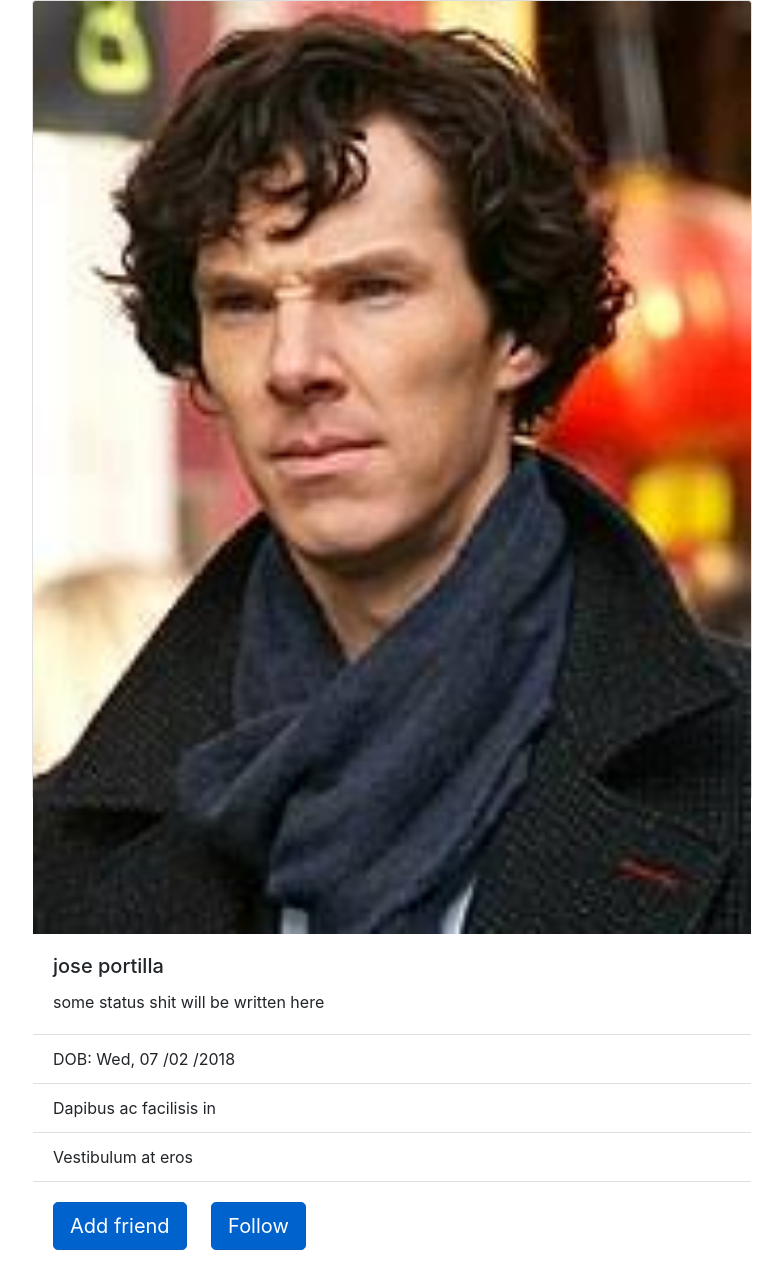
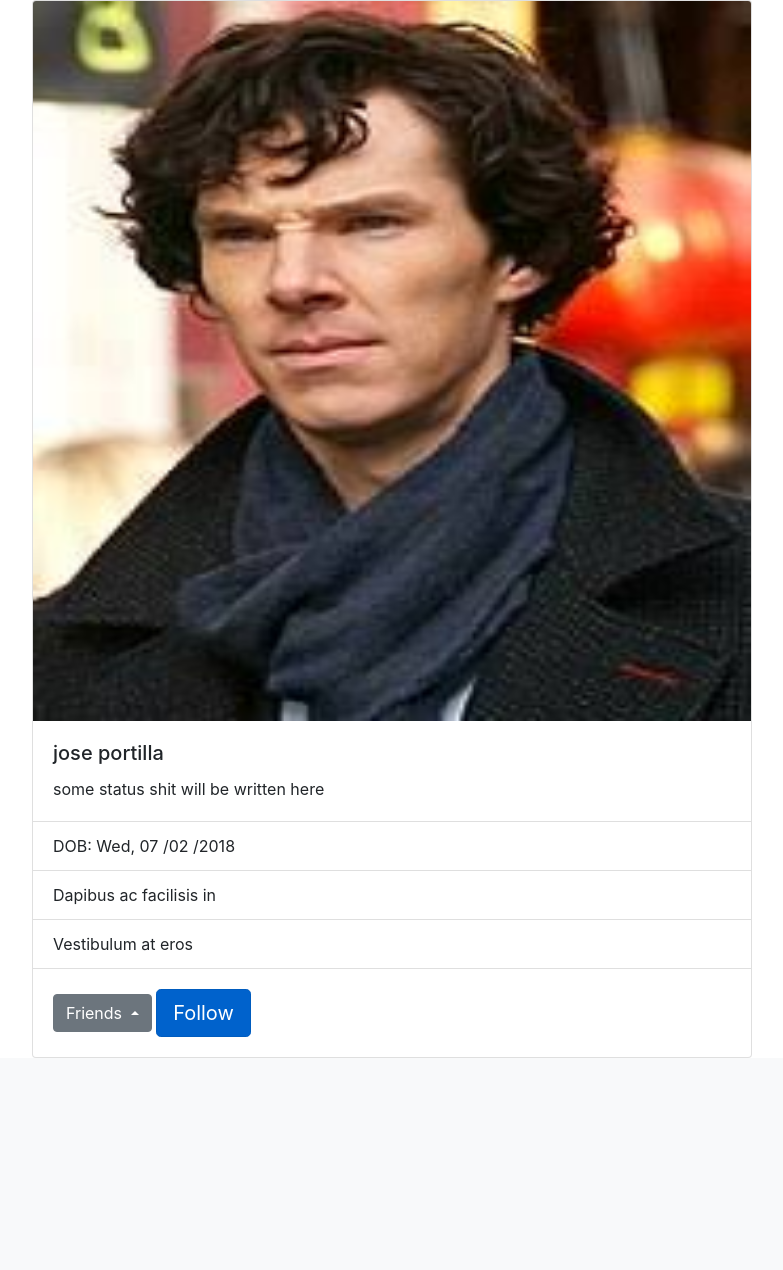
Before and after one commit to piyushnh/foodie, a Django app: a page that uses foodie_network/apps/userprofiles/templates/userprofiles/public_profile.html in a window 1280 px wide. Shown: the part 62-1332 px from the top of the page, without its empty margins (248-1031 px from the left). After the commit the page ends 1120 px from the top, so only its background shows below. Run offline with Django 3.2, Linux system fonts and the light colour scheme; a user stored in the database is signed in; data comes from the database, SQL or seed files in the repository; both versions use the stored data as it was after the commit; parts of the project's set-up code (start-up, migrations or seed data) failed here and were passed over; some libraries are stand-ins or nearby versions.

Commit message:
Implemented add friend functionality(if already friends, don't display as add friend). Trying unfriend

```diff
--- a/foodie_network/apps/friendship/models.py
+++ b/foodie_network/apps/friendship/models.py
@@ -94,10 +94,10 @@ class FriendshipRequest(models.Model):
             to_user=self.to_user
         )
 
-        # relation2 = Friend.objects.create(
-        #     from_user=self.to_user,
-        #     to_user=self.from_user
-        # )
+        relation2 = Friend.objects.create(
+            from_user=self.to_user,
+            to_user=self.from_user
+        )
 
         friendship_request_accepted.send(
             sender=self,
--- a/foodie_network/apps/friendship/templatetags/friendshiptags.py
+++ b/foodie_network/apps/friendship/templatetags/friendshiptags.py
@@ -65,3 +65,12 @@ def friend_rejected_count(user):
     Inclusion tag to display the count of rejected friend requests
     """
     return {'friend_rejected_count': len(Friend.objects.rejected_requests(user))}
+
+#my template tags
+
+@register.simple_tag(takes_context = True)
+def are_they_friends(context):
+     user1 = context['user']
+     user2 = context['other_user']
+     flag = Friend.objects.are_friends(user1, user2)
+     return flag
--- a/foodie_network/apps/friendship/urls.py
+++ b/foodie_network/apps/friendship/urls.py
@@ -5,7 +5,7 @@ except ImportError:
 from .views import view_friends, friendship_add_friend, friendship_accept, \
     friendship_reject, friendship_cancel, friendship_request_list, \
     friendship_request_list_rejected, friendship_requests_detail, followers,\
-    following, follower_add, follower_remove, all_users, friendship_requests_sent_list
+    following, follower_add, follower_remove, all_users, friendship_requests_sent_list, remove_friend
 
 app_name = 'friendship'
 
@@ -80,4 +80,9 @@ urlpatterns = [
         view=follower_remove,
         name='follower_remove',
     ),
+    url(
+        regex=r'^follower/remove_friend/(?P<friend_username>[\w-]+)/$',
+        view=remove_friend,
+        name='remove_friend',
+    ),
 ]
--- a/foodie_network/apps/userprofiles/templates/userprofiles/public_profile.html
+++ b/foodie_network/apps/userprofiles/templates/userprofiles/public_profile.html
@@ -1,24 +1,43 @@
 {% extends "base.html" %}
+{% load friendshiptags %}
 
 {% block body_block %}
 <div class="container">
 
-<div class="card" style="width: 45rem;margin:auto;height:50rem;">
+<div class="card" style="width: 45rem; margin:auto; height:auto;">
 
-  <img class="card-img-top" src="{{user.profile.profile_pic.url}}" alt="https://static-prod.testony.com/img/defaultavatar-8ab1ea5e26.jpg">
+  <img class="card-img-top" src="{{other_user.profile.profile_pic.url}}" style="height:45rem;" alt="https://static-prod.testony.com/img/defaultavatar-8ab1ea5e26.jpg">
 
   <div class="card-body">
-    <h5 class="card-title">{{user.first_name}} {{user.last_name}}</h5>
+    <h5 class="card-title">{{other_user.first_name}} {{other_user.last_name}}</h5>
     <p class="card-text">some status shit will be written here</p>
   </div>
   <ul class="list-group list-group-flush">
-    <li class="list-group-item">DOB: {{user.profile.date_of_birth|date:"D, d /m /Y"}}</li>
+    <li class="list-group-item">DOB: {{other_user.profile.date_of_birth|date:"D, d /m /Y"}}</li>
     <li class="list-group-item">Dapibus ac facilisis in</li>
     <li class="list-group-item">Vestibulum at eros</li>
   </ul>
+
   <div class="card-body">
-    <a href="{% url 'friendship:friendship_add_friend' user.username %}" class="btn btn-primary btn-lg active card-link" role="button" aria-pressed="true" >Add friend</a>
-    <a href="{% url 'friendship:follower_add' user.username %}" class="btn btn-primary btn-lg active card-link" role="button" aria-pressed="true">Follow</a>
+    {% are_they_friends as are_friends %}
+    {% if are_friends %}
+    <div class="btn-group dropup">
+      <button type="button" class="btn btn-secondary dropdown-toggle" data-toggle="dropdown" aria-haspopup="true" aria-expanded="false">
+        Friends
+      </button>
+      <div class="dropdown-menu">
+        <a class="dropdown-item" href="#">Some action</a>
+        <a class="dropdown-item" href="#">Another action</a>
+        <a class="dropdown-item" href="#">Something else here</a>
+        <div class="dropdown-divider"></div>
+        <a class="dropdown-item" href="{% url 'friendship:remove_friend' other_user.username%}">Unfriend</a>
+      </div>
+    </div>
+
+    {% else %}
+    <a href="{% url 'friendship:friendship_add_friend' other_user.username %}" class="btn btn-primary btn-lg active card-link" role="button" aria-pressed="true" >Add friend</a>
+    {% endif %}
+    <a href="{% url 'friendship:follower_add' other_user.username %}" class="btn btn-primary btn-lg active card-link" role="button" aria-pressed="true">Follow</a>
   </div>
 </div>
 
--- a/foodie_network/apps/userprofiles/views.py
+++ b/foodie_network/apps/userprofiles/views.py
@@ -15,6 +15,7 @@ User = get_user_model()
 
 class PublicProfileView(LoginRequiredMixin,DetailView):
     model = User
+    context_object_name = 'other_user'
     template_name = 'userprofiles/public_profile.html'
 
 class UserProfileView(LoginRequiredMixin,DetailView):
```
Also changed, not shown: foodie_network/apps/friendship/views.py (+8 -0 lines), foodie_network/db.sqlite3.
